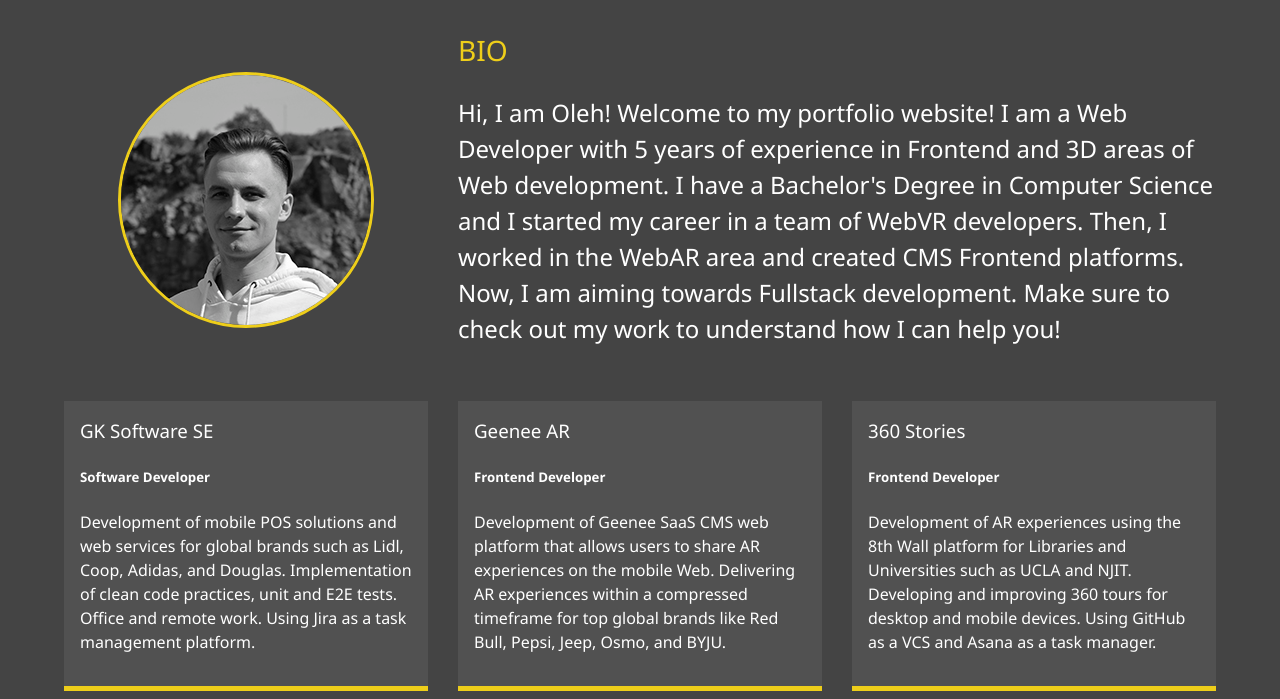
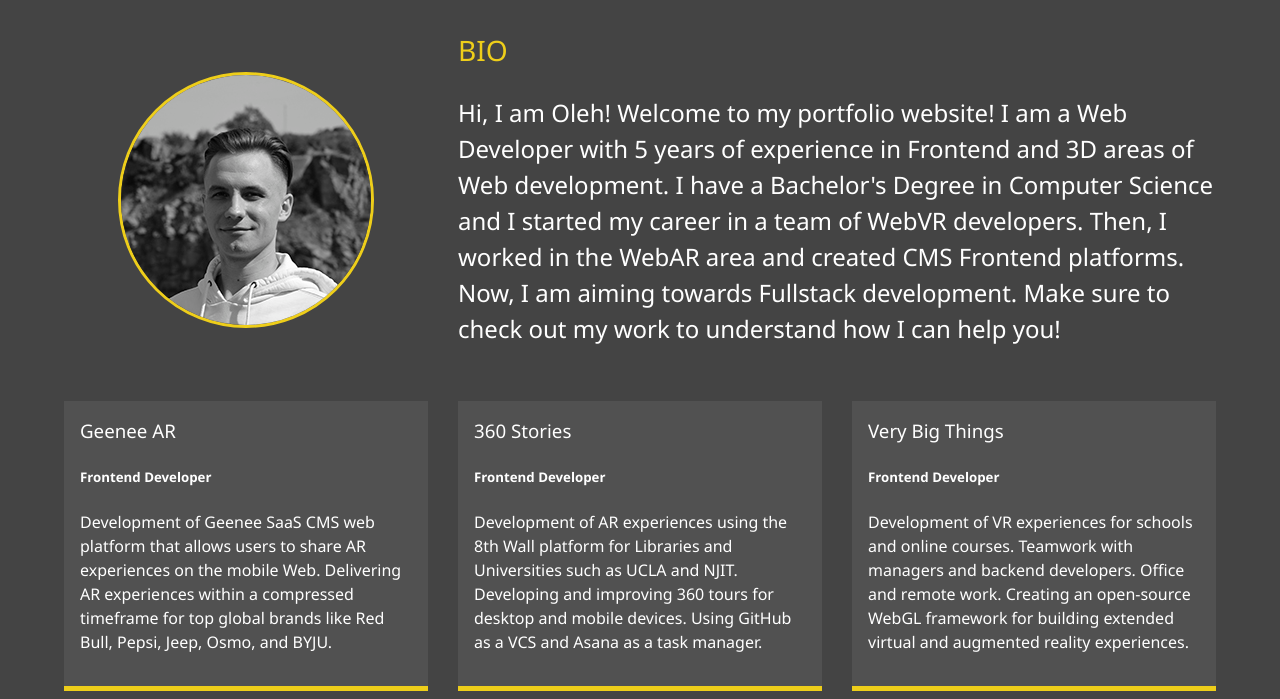
Before and after one commit to saveniukoleh/saveniukoleh.github.io, a website: page dist/about.html in a window 1280 px wide. Shown: the part 253-952 px from the top of the page. Drawn offline with Linux system fonts and the light colour scheme.

Commit message:
Update about.html

```diff
--- a/dist/about.html
+++ b/dist/about.html
@@ -82,7 +82,7 @@
           </p>
         </div>
 
-        <div class="job job-1">
+<!--         <div class="job job-1">
           <h3>
             <a href="https://geenee.ar">GK Software SE</a>
           </h3>
@@ -93,9 +93,9 @@
             clean code practices, unit and E2E tests. Office and remote work.
             Using Jira as a task management platform.
           </p>
-        </div>
+        </div> -->
 
-        <div class="job job-2">
+        <div class="job job-1">
           <h3>
             <a href="https://geenee.ar">Geenee AR</a>
           </h3>
@@ -108,7 +108,7 @@
           </p>
         </div>
 
-        <div class="job job-3">
+        <div class="job job-2">
           <h3>
             <a href="https://360stories.com/">360 Stories</a>
           </h3>
@@ -121,7 +121,7 @@
           </p>
         </div>
 
-        <div class="job job-4">
+        <div class="job job-3">
           <h3>
             <a href="https://verybigthings.com/">Very Big Things</a>
           </h3>
```
